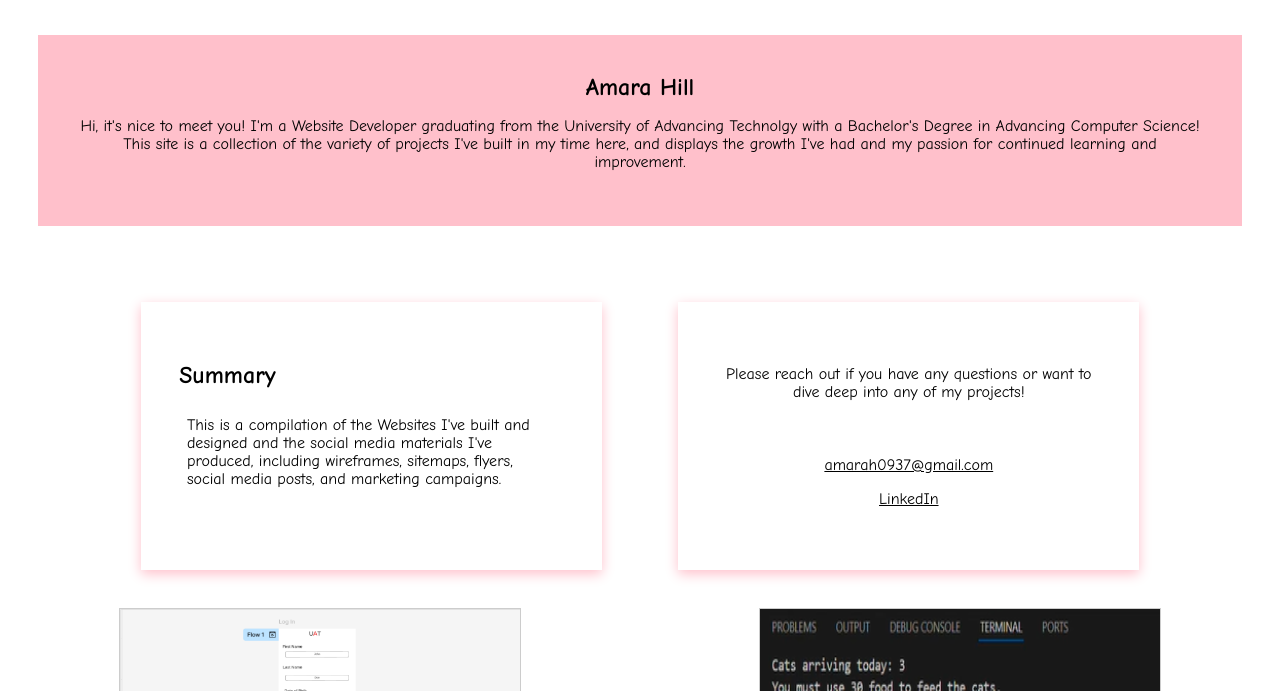
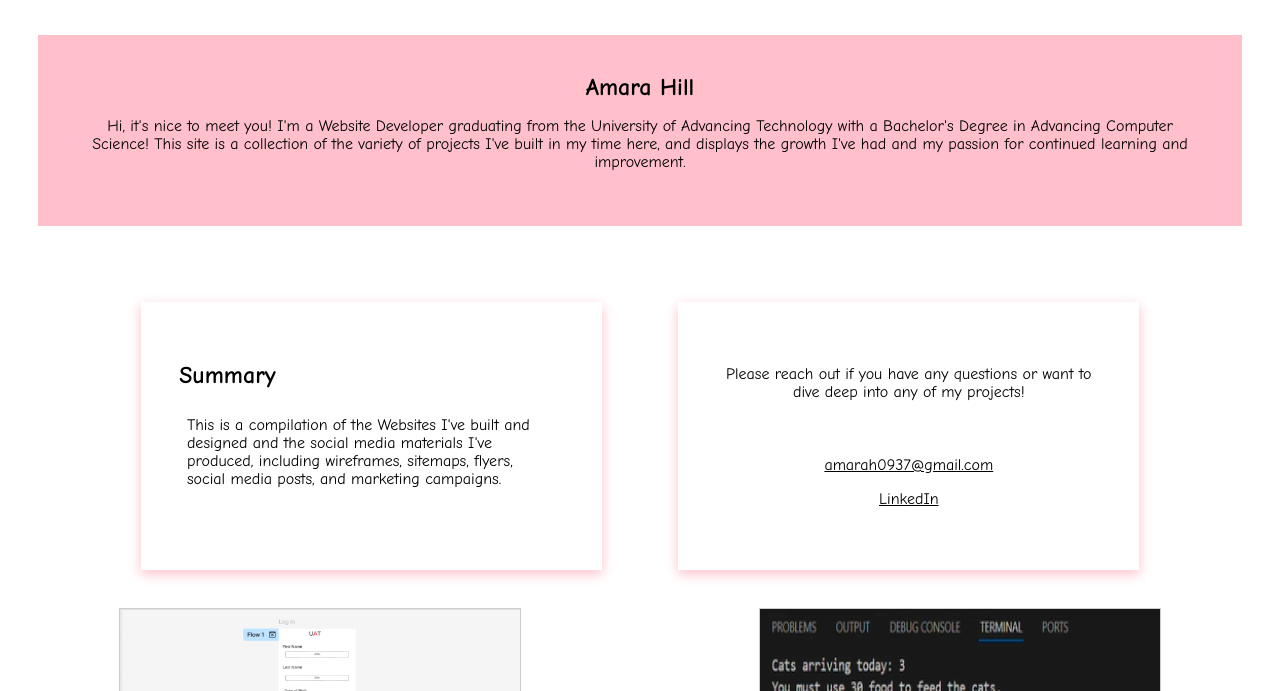
Before and after one commit to amarah0937/Portfolio, a plain HTML site: page index.html in a window 1280 px wide. Shown: the part 109-800 px from the top of the page. Drawn offline with Linux system fonts and the light colour scheme.

Commit message:
Fix typo in university name in index.html

```diff
--- a/index.html
+++ b/index.html
@@ -34,7 +34,7 @@
         <section class="intro">
             <h1>Amara Hill</h1>
             <p>Hi, it's nice to meet you! I'm a Website Developer graduating from
-                the University of Advancing Technolgy with a Bachelor's Degree in Advancing Computer Science! This site is a collection of the variety of projects I've
+                the University of Advancing Technology with a Bachelor's Degree in Advancing Computer Science! This site is a collection of the variety of projects I've
                 built in my time here, and displays the growth I've had and my passion for continued learning and improvement.
             </p>
         </section>
```
